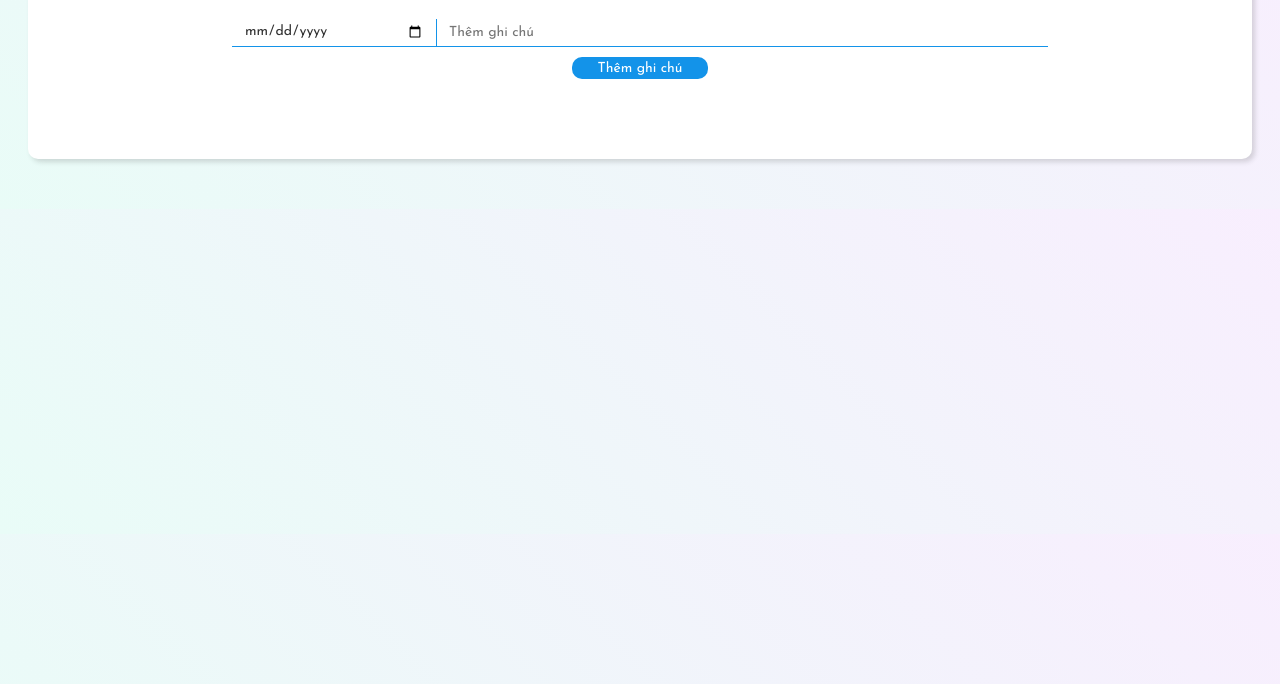
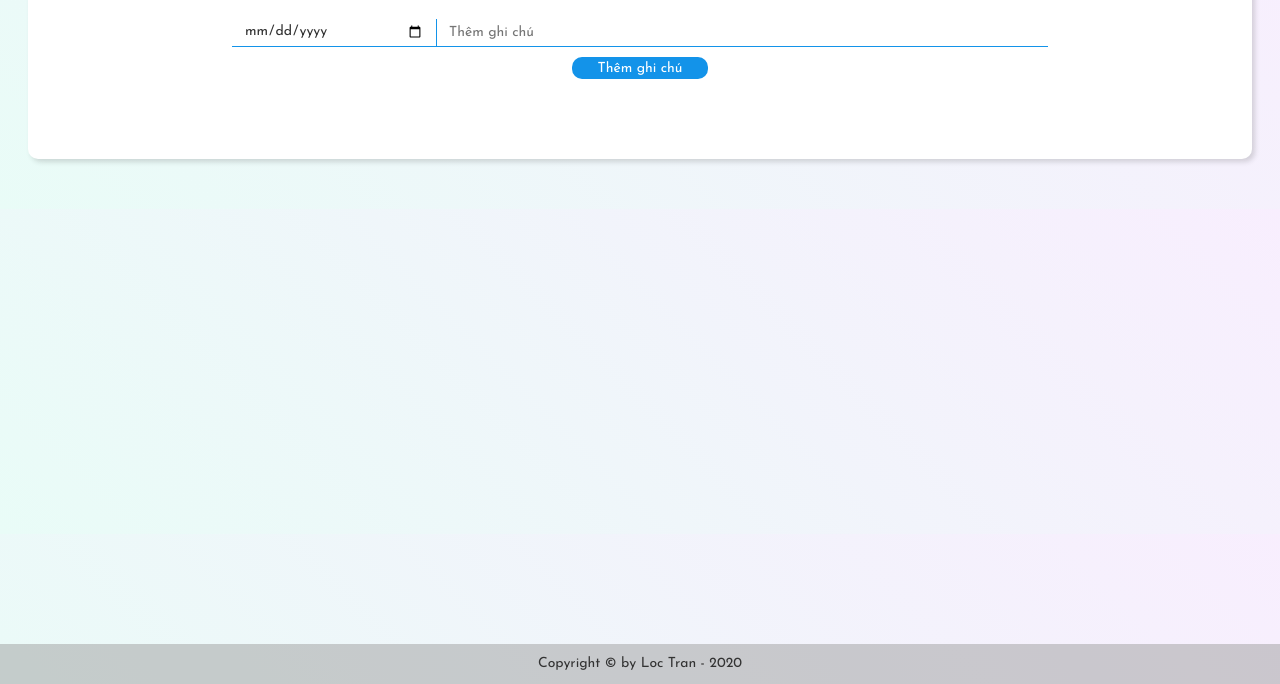
Before and after one commit to danhloc112/to-do-list, a plain HTML site: page index.html in a window 1280 px wide. Shown: the part 116-800 px from the top of the page. Drawn offline with nearby package versions, Linux system fonts and the light colour scheme.

Commit message:
Add files via upload

```diff
--- a/index.html
+++ b/index.html
@@ -58,6 +58,10 @@
         </div>
     </div>
 
+    <footer class="footer">
+        <p>Copyright &copy; by Loc Tran - 2020</p>
+    </footer>
+
     <script src="https://cdnjs.cloudflare.com/ajax/libs/jquery/3.5.1/jquery.min.js"></script>
     <script src="./jquery.js"></script>
 </body>
--- a/main.css
+++ b/main.css
@@ -97,3 +97,17 @@ body {
 .done {
     background-color:rgba(193, 220, 230, 0.2)
 }
+.footer {
+    position: absolute;
+    bottom: 0;
+    width: 100%;
+    display: flex;
+    height: 40px;
+    background-color: rgba(156, 156, 156, 0.493);
+}
+.footer {
+    color: var(--text-color);
+    font-size: 1.4rem;
+    justify-content: center;
+    align-items: center;
+}
```
